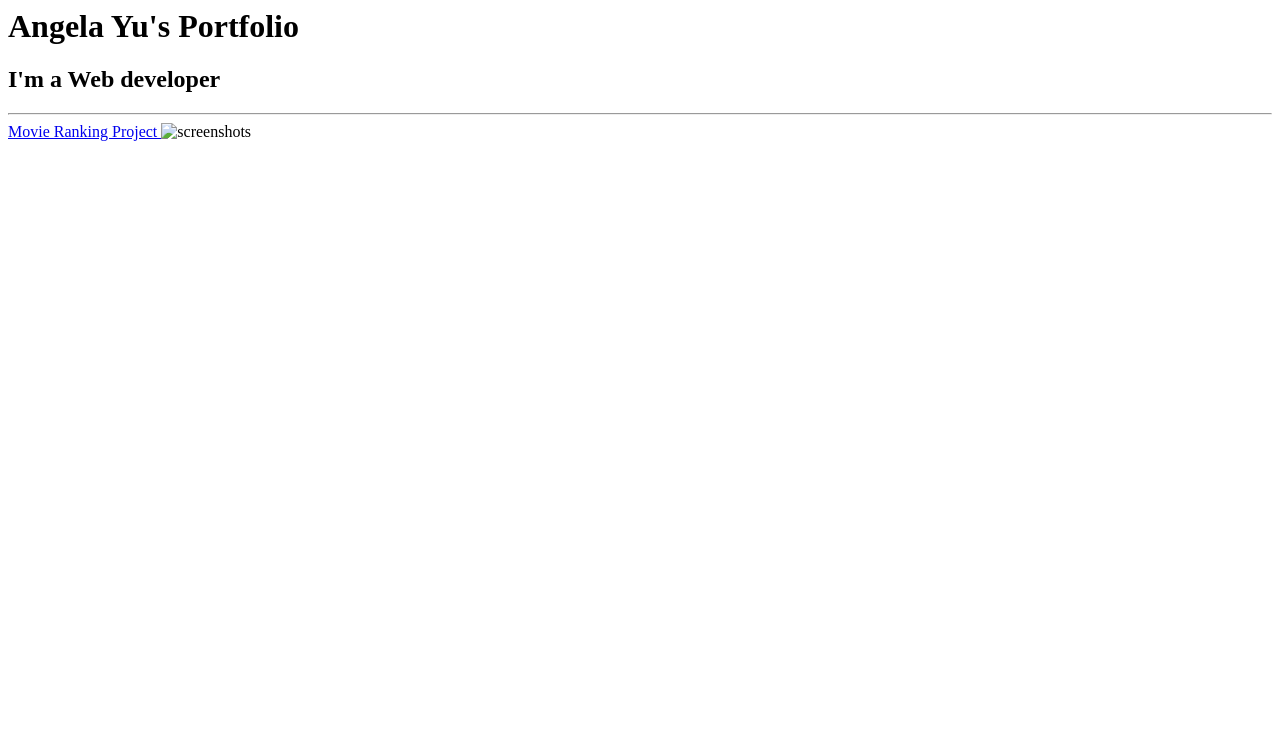
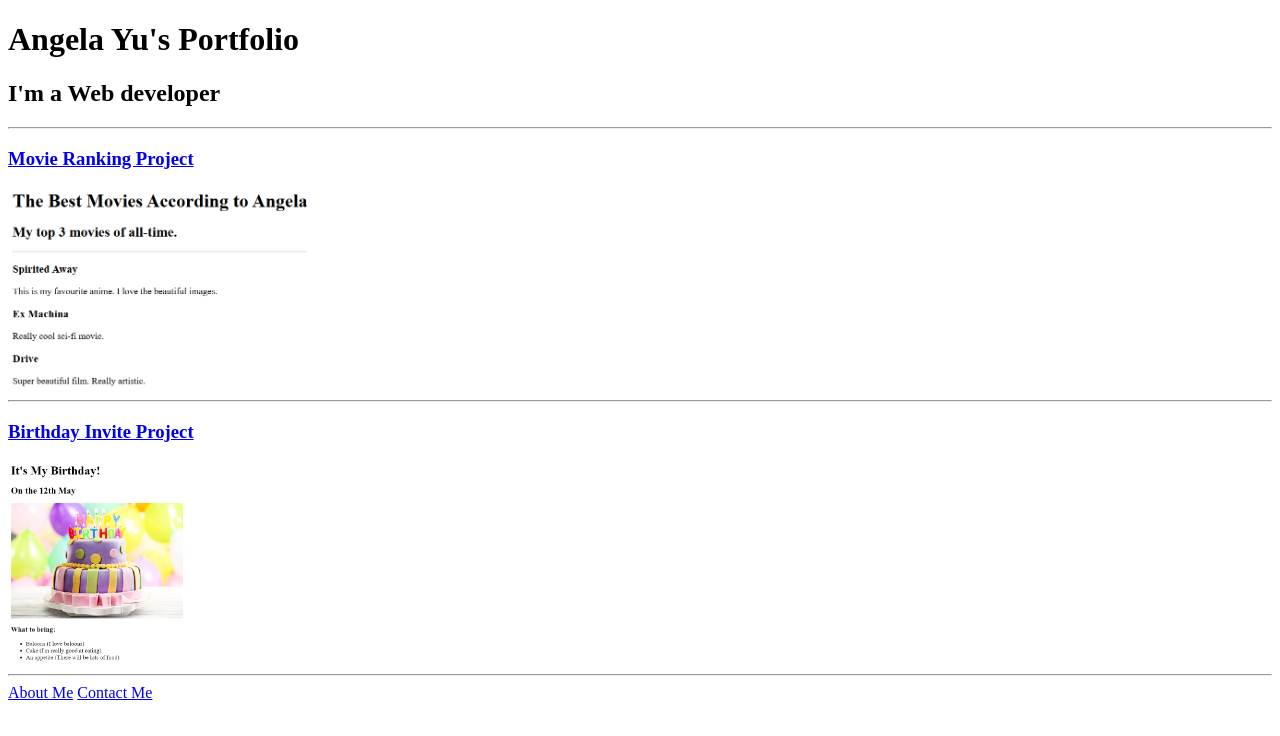
Before and after one commit to segaro0909/Ilhom-Portfolio, a plain HTML site: page index.html in a window 1280 px wide. Drawn offline with Linux system fonts and the light colour scheme.

Commit message:
code changing

```diff
--- a/index.html
+++ b/index.html
@@ -1,16 +1,21 @@
-<!-- TODO 1: Create the HTML Boilerplate -->
-<h1>Angela Yu's Portfolio</h1>
-<h2>I'm a Web developer</h2><hr>
-<!-- TODO 2: Add Your previous projects' HTML into the public folder -->
-<a href="./public/movie-ranking.html">Movie Ranking Project </a>
-<!-- TODO 3: Take screenshots of your project previews and add the images to the images folder -->
-<img src="./assets/images/movie-ranking.png" alt="screenshots">
-<!-- TODO 4: Add titles/subtitles etc. -->
+<!DOCTYPE html>
+<html lang="en">
 
-<!-- TODO 5: Add a link to the project pages -->
+<head>
+  <meta charset="UTF-8">
+  <title>Angela's Portfolio</title>
+</head>
+<body>
+    <h1>Angela Yu's Portfolio</h1>
+    <h2>I'm a Web developer</h2><hr>
+    <h3><a href="./public/movie-ranking.html">Movie Ranking Project </a></h3>
 
-<!-- TODO 6: Add images to show the project previews
-HINT for TODO 6: You can use the height attribute set to 200 to make the image smaller:
-https://developer.mozilla.org/en-US/docs/Web/HTML/Element/img#attr-height -->
-
-<!-- TODO 7: Add the Contact Me and About Me page links -->
+    <img src="./assets/images/Screenshot (193).png" height="200" alt="screenshots">
+    <hr/>
+    <h3><a href="./public/birthday-invite.html">Birthday Invite Project</a> </h3>
+    <img src="./assets/images/Screenshot (194).png" height="200" alt="My Birthday">
+    <hr/>
+    <a href="./public/about.html">About Me</a>
+    <a href="./public/contact.html">Contact Me</a>
+</body>
+</html>
```
